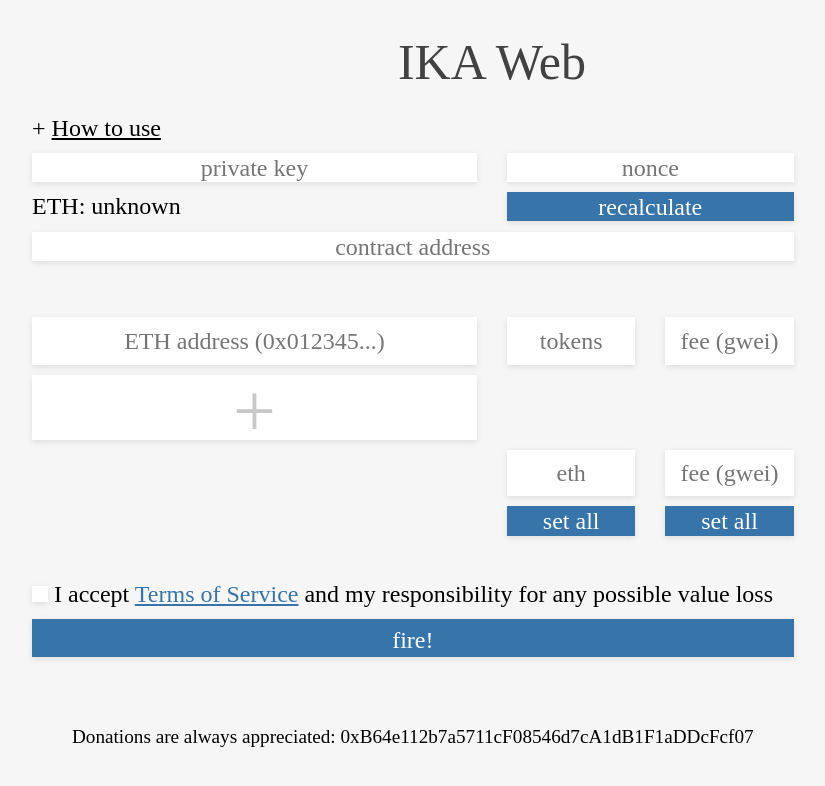
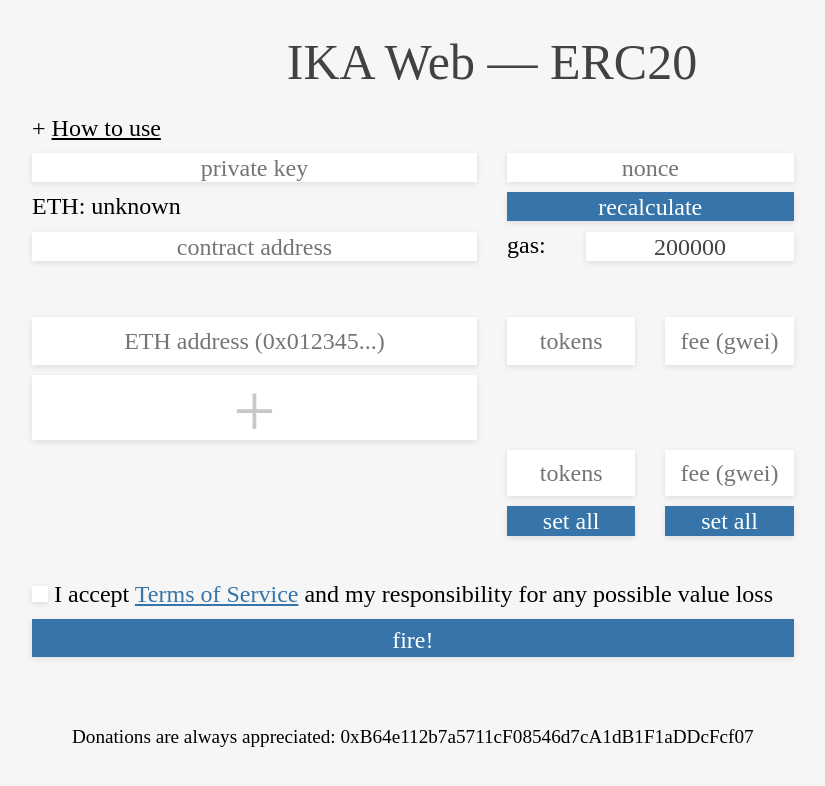
Before and after one commit to icodropsofficial/ika-collect-erc20, a plain HTML site: page index.html in a window 1280 px wide. Shown: the whole page, without its empty margins (148-973 px from the left). Drawn offline with Linux system fonts and the light colour scheme; a web font is replaced by a local one.

Commit message:
Visuals, gas limit field

```diff
--- a/index.html
+++ b/index.html
@@ -2,7 +2,7 @@
 <html lang="en">
   <head>
     <meta charset="utf-8">
-    <title>gottoken.me one-to-many for ETH — made with ❤️ for the Decentralized World.</title>
+    <title>gottoken.me one-to-many for ERC20 — made with ❤️ for the Decentralized World.</title>
     <meta name="viewport" content="width=device-width, initial-scale=1.0">
 
     <link rel="stylesheet" href="css/normalize.css">
@@ -15,7 +15,7 @@
     <div class="container">
       <div class="row justify-content-center">
         <div class="col-12 col-lg-10">
-          <h1>IKA Web</h1>
+          <h1>IKA Web — ERC20</h1>
 
           <div class="row">
             <div class="col-md">
@@ -60,8 +60,14 @@
 
 
             <div class="cards row">
-              <div class="col-md-10">
+              <div class="col-md-6">
                 <input type="text" class="card narrow" placeholder="contract address" name="contract" required />
+              </div>
+              <div class="col-md-1">
+                <span>gas:</span>
+              </div>
+              <div class="col-md-3">
+                <input type="number" class="card narrow" placeholder="gas limit" value="200000" name="gas" required />
               </div>
             </div>
 
@@ -113,7 +119,7 @@
 
               <div class="no-gutters col-md-2">
                 <div class="no-gutters col">
-                  <input type="number" class="card amount" placeholder="eth" id="setall-amount" step="0.00000001" min="0" />
+                  <input type="number" class="card amount" placeholder="tokens" id="setall-amount" step="0.00000001" min="0" />
                 </div>
 
                 <div class="w-100"></div>
```
